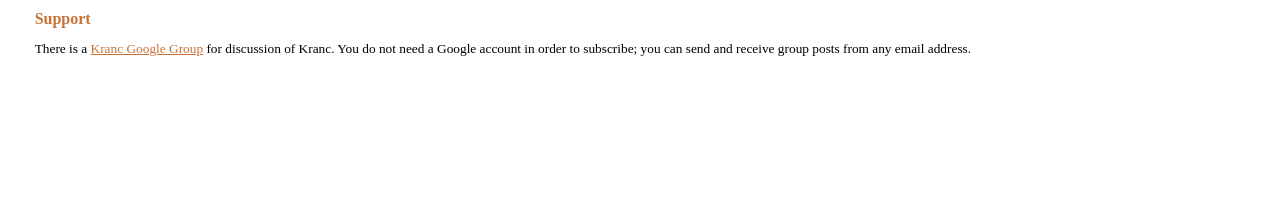
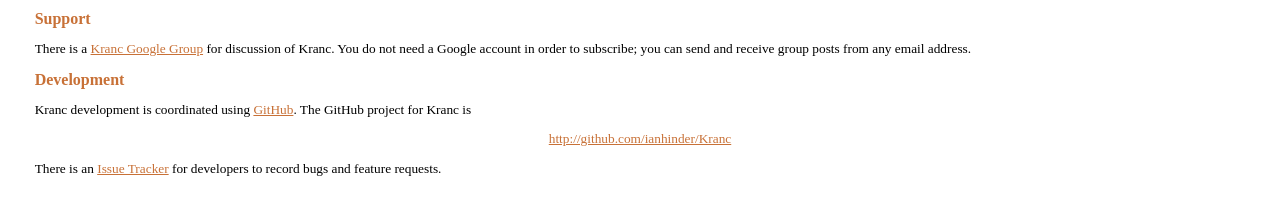
Before and after one commit to ianhinder/Kranc, a plain HTML site: page index.html in a window 1280 px wide. Shown: the part 1261-1464 px from the top of the page. Before the commit the page ends 1345 px from the top, so only its background shows below. Drawn offline with Linux system fonts and the light colour scheme.

Commit message:
index.html: Add a Development section
Probably need to start thinking about splitting the main page into several pages.

```diff
--- a/index.html
+++ b/index.html
@@ -198,6 +198,18 @@
 You do not need a Google account in order to subscribe; you can send
 and receive group posts from any email address.</p>
 
+<a name="development"></a>
+<H2>Development</H2>
+
+<p>Kranc development is coordinated using <a href =
+"http://github.com">GitHub</a>.  The GitHub project for Kranc is</p>
+<p style="text-align:center">
+<a href = "http://github.com/ianhinder/Kranc">http://github.com/ianhinder/Kranc</a>
+</p>
+<p>There is an <a href =
+"http://github.com/ianhinder/Kranc/issues">Issue Tracker</a> for
+developers to record bugs and feature requests.</p>
+
 </div>
 
 </body>
```
